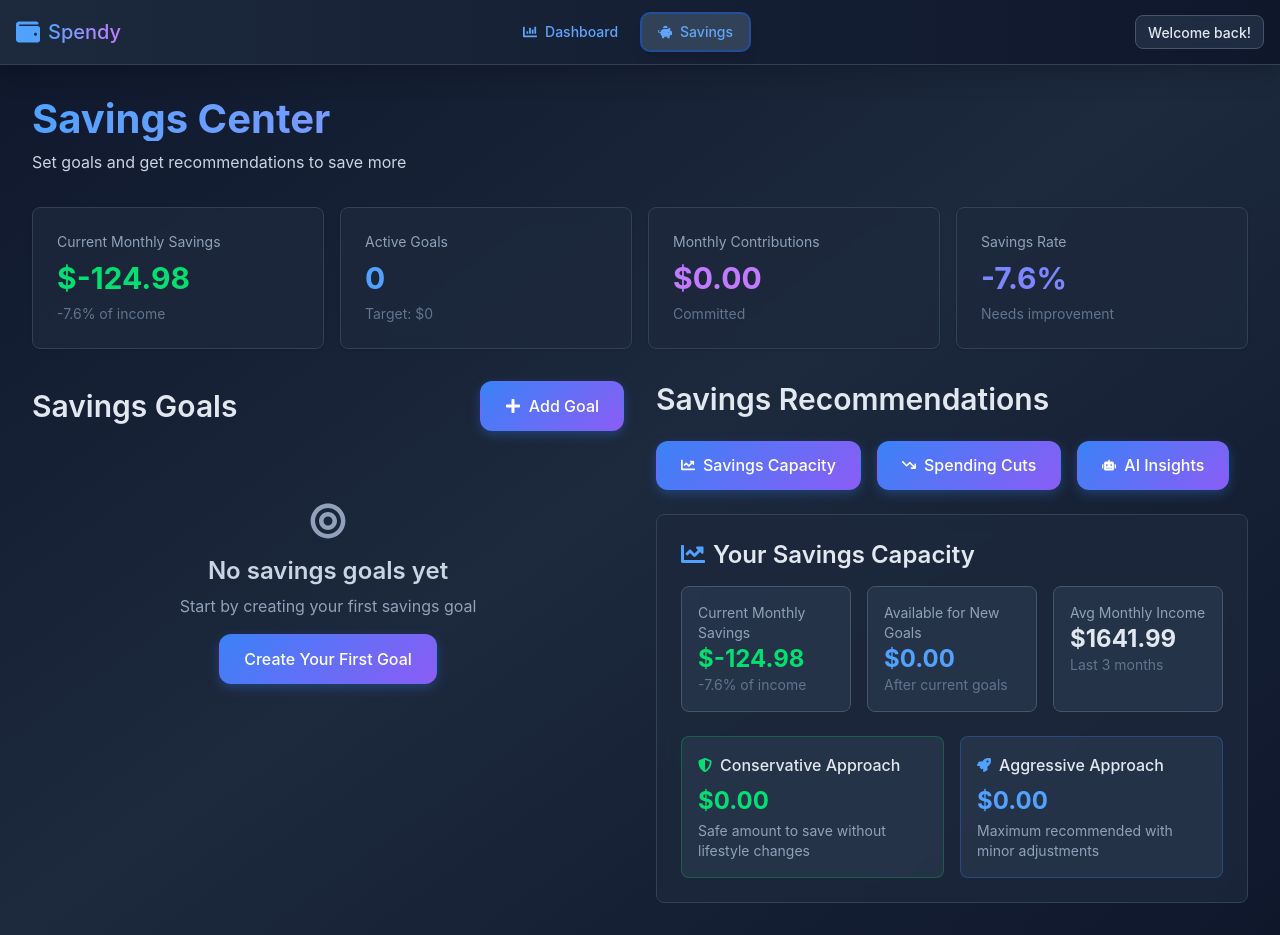
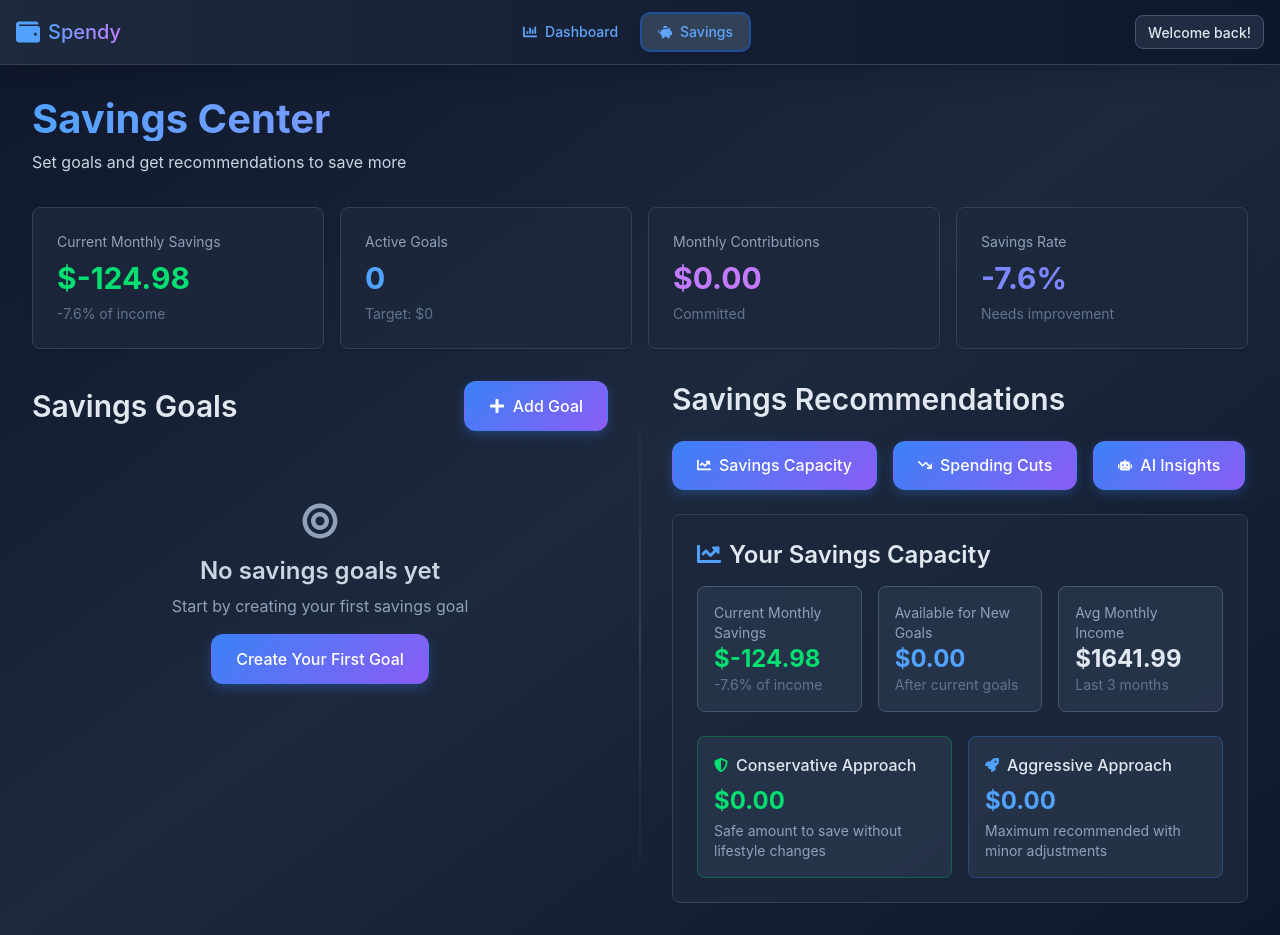
Before and after one commit to vikingnope/code-sprint, a React (Vite) app: page /savings in a window 1280 px wide. Built offline with nearby package versions, Linux system fonts and the light colour scheme.

Commit message:
added separator between goals and recommendations

```diff
--- a/src/pages/Savings.jsx
+++ b/src/pages/Savings.jsx
@@ -112,17 +112,20 @@ const Savings = () => {
         </div>
 
         {/* Main Content - Split Layout */}
-        <div className="grid grid-cols-1 lg:grid-cols-2 gap-4 sm:gap-6 lg:gap-8">
+        <div className="grid grid-cols-1 lg:grid-cols-2 gap-4 sm:gap-6 lg:gap-8 relative">
           {/* Left Side - Savings Goals */}
-          <div className="space-y-4 sm:space-y-6 order-1">
+          <div className="space-y-4 sm:space-y-6 order-1 lg:pr-4">
             <SavingsGoals
               monthlyData={monthlyData}
               savingsCapacity={savingsCapacity}
             />
           </div>
 
+          {/* Desktop Divider */}
+          <div className="hidden lg:block absolute left-1/2 top-0 bottom-0 w-px bg-gradient-to-b from-transparent via-slate-600 to-transparent transform -translate-x-1/2"></div>
+
           {/* Right Side - Recommendations */}
-          <div className="space-y-4 sm:space-y-6 order-2">
+          <div className="space-y-4 sm:space-y-6 order-2 lg:pl-4">
             <SavingsRecommendations
               savingsCapacity={savingsCapacity}
               monthlyData={monthlyData}
```
